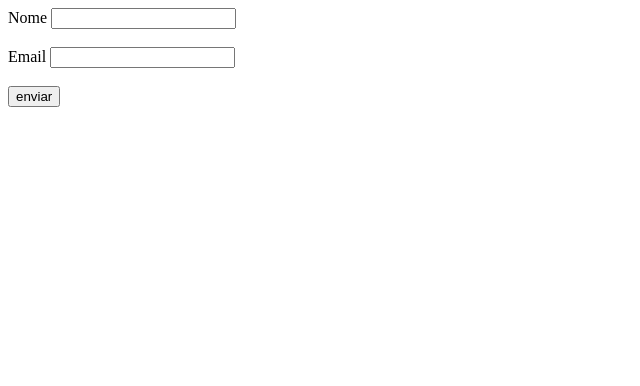
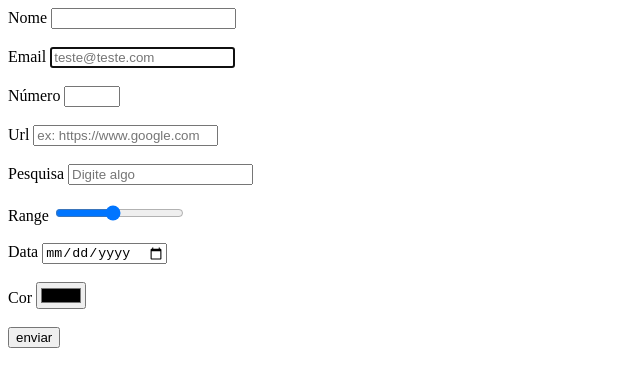
Before and after one commit to 1matheusmendes/basicWeb, a plain HTML site: page HTML5/input-html5.html in a window 1280 px wide. Shown: the whole page, without its empty margins (0-640 px from the left). Drawn offline with Linux system fonts and the light colour scheme.

Commit message:
Tags input HTML5

```diff
--- a/HTML5/input-html5.html
+++ b/HTML5/input-html5.html
@@ -12,14 +12,37 @@
 			<label for="nome">Nome</label>
 			<input type="text" id="nome" >
 			<br><br>
+			<!--Email-->
 
 			<label for="Email">Email</label>
-			<input type="Email" id="Email">
-
+			<input type="Email" id="Email" placeholder="teste@teste.com" required="" autofocus="">
+			<br><br>
+			<!--Número-->
+			<label for="Numero">Número</label>
+			<input type="number" id="Numero" min="0" max="10" step="2">
+			<br><br>
+			<!--Url-->
+			<label for="url">Url</label>
+			<input type="url" id="url" placeholder="ex: https://www.google.com">
+			<br><br>
+			<!--Pesquisa-->
+			<label for="pesquisa">Pesquisa</label>
+			<input type="search" id="pesquisa" placeholder="Digite algo">
+			<br><br>
+			<!--Range-->
+			<label for="range">Range</label>
+			<input type="range" id="range" min="1" max="10" value="5" >
+			<br><br>
+			<!--data-->
+			<label for="range">Data</label>
+			<input type="date" id="data" >
+			<br><br>
+			<!--Cor-->
+			<label for="Cor">Cor</label>
+			<input type="color" id="cor" >
 			<br><br>
 
 			<input type="submit" value="enviar">
-
 		</form>
 	</body>
 </html>
```
